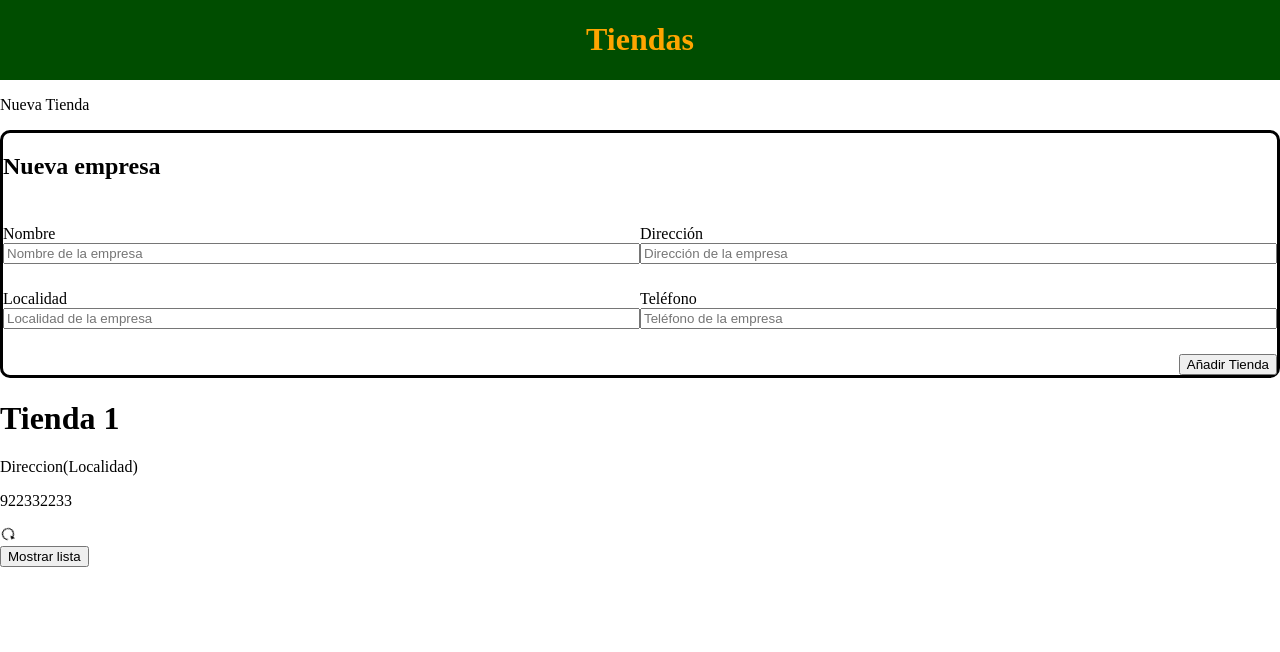
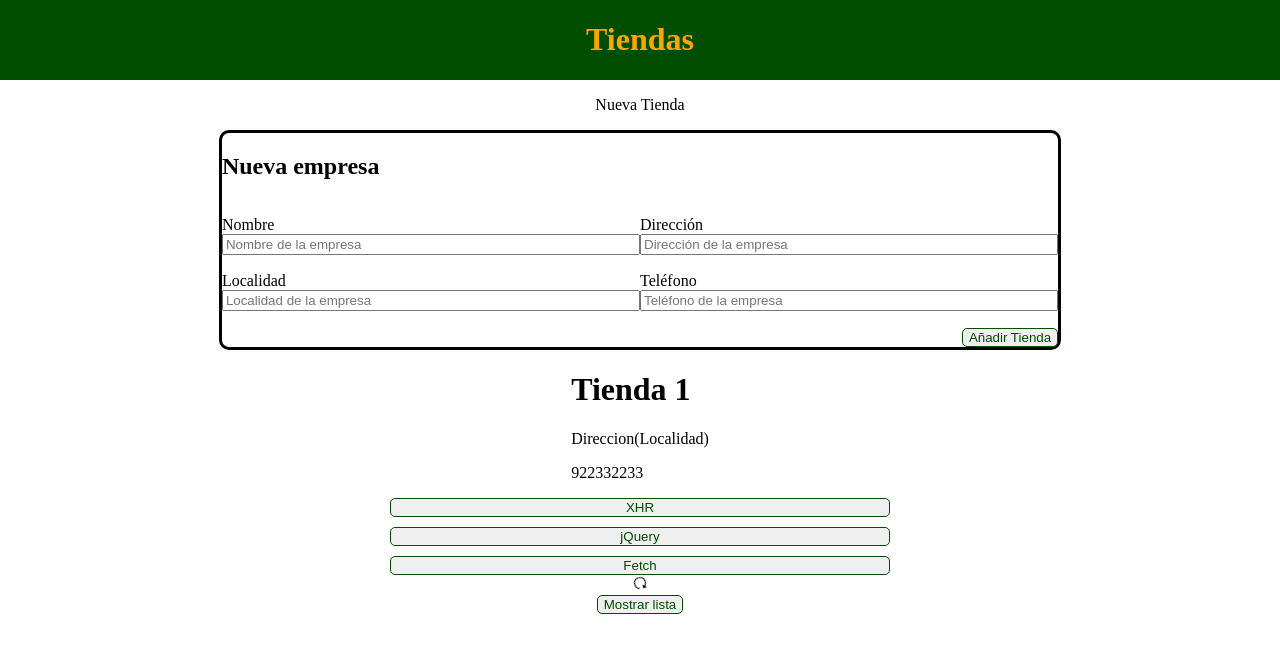
Before and after one commit to cristoay/APITienda, a website: page index.html in a window 1280 px wide. Drawn offline with nearby package versions, Linux system fonts and the light colour scheme.

Commit message:
Botones y estilos

```diff
--- a/css/style.scss
+++ b/css/style.scss
@@ -28,6 +28,26 @@ html,body{
     margin: 0px;
     height: 100%;
 }
+button{
+    border-radius: 5px;
+    outline: none;
+    border: 1px solid;
+    color: darken($bgHeader,$oscuridad);
+}
+main {
+    display: flex;
+    flex-direction: column;
+    justify-content: center;
+    align-items: center;
+    #botones{
+        display: flex;
+        flex-direction: column;
+        justify-content: center;
+        gap: 10px;
+        width: 500px;
+    }
+}
+
 header{
     display: flex;
     justify-content: center;
--- a/index.html
+++ b/index.html
@@ -14,6 +14,7 @@
     <header>
         <h1>Tiendas</h1>
     </header>
+    <main>
         <p id="mostrarForm">Nueva Tienda</p>
         <div id="formulario">
             <h2>Nueva empresa</h2>
@@ -47,7 +48,11 @@
             </div>
             <p>922332233</p>
         </div>
-    <div id="botones"></div>
+        <div id="botones">
+            <button id="xhrButton">XHR</button>
+            <button id="jqueryButton">jQuery</button>
+            <button id="fetchButton">Fetch</button>
+        </div>
         <div id="spinnerContainer"><svg id="spinner" xmlns="http://www.w3.org/2000/svg" width="16" height="16" fill="currentColor" class="bi bi-arrow-clockwise" viewBox="0 0 16 16">
             <path fill-rule="evenodd" d="M8 3a5 5 0 1 0 4.546 2.914.5.5 0 0 1 .908-.417A6 6 0 1 1 8 2v1z"/>
             <path d="M8 4.466V.534a.25.25 0 0 1 .41-.192l2.36 1.966c.12.1.12.284 0 .384L8.41 4.658A.25.25 0 0 1 8 4.466z"/>
@@ -57,6 +62,8 @@
           <div id="data">
 
           </div>
+    </main>
+
     <template id="empresaContainer">
         <div>
             <h1></h1>
--- a/js/javascript.js
+++ b/js/javascript.js
@@ -1,10 +1,5 @@
-/**
- * Esta es una prueba esta es la tercera vez
- * @param {tipo} parametros
- */
-function probando(parametros){
 
-}
+
 $("#lista").click(function (event) {
     event.preventDefault();
 
```
Also changed, not shown: css/style.css. Lines whose indentation alone changed are shown as unchanged.
